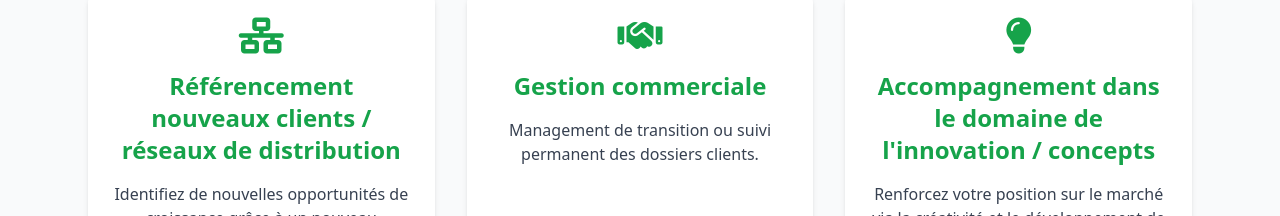
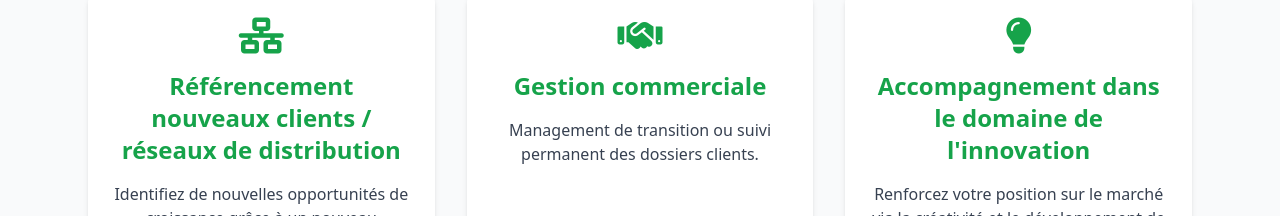
Before and after one commit to ChaigneauDoryan/stephanechaigneau.fr, a Nuxt app: page / in a window 1280 px wide. Shown: the part 416-632 px from the top of the page. Built offline with nearby package versions, Linux system fonts and the light colour scheme.

Commit message:
fix: size picture

```diff
--- a/pages/index.vue
+++ b/pages/index.vue
@@ -25,7 +25,7 @@
         </div>
         <div class="bg-white shadow-md rounded-lg p-6 hover:shadow-xl transition-shadow duration-300">
           <i class="fas fa-lightbulb text-green-600 text-4xl mb-4"></i>
-          <h3 class="text-2xl font-semibold mb-4 text-green-600">Accompagnement dans le domaine de l'innovation / concepts</h3>
+          <h3 class="text-2xl font-semibold mb-4 text-green-600">Accompagnement dans le domaine de l'innovation</h3>
           <p class="text-gray-700 mb-4">Renforcez votre position sur le marché via la créativité et le développement de nouveaux produits.</p>
         </div>
       </div>
--- a/pages/prestations.vue
+++ b/pages/prestations.vue
@@ -23,7 +23,7 @@
         </div>
         <div class="bg-white shadow-md rounded-lg p-6 hover:shadow-xl transition-shadow duration-300">
           <i class="fas fa-lightbulb text-green-600 text-4xl mb-4"></i>
-          <h3 class="text-2xl font-semibold mb-4 text-green-600">Accompagnement dans le domaine de l'innovation / concepts</h3>
+          <h3 class="text-2xl font-semibold mb-4 text-green-600">Accompagnement dans le domaine de l'innovation</h3>
           <p class="text-gray-700 mb-4">Renforcez votre position sur le marché via la créativité et le développement de nouveaux produits.</p>
         </div>
       </div>
```
Also changed, not shown: assets/me.jpg, 1 other file (tests, documents, lock files or other folders).
